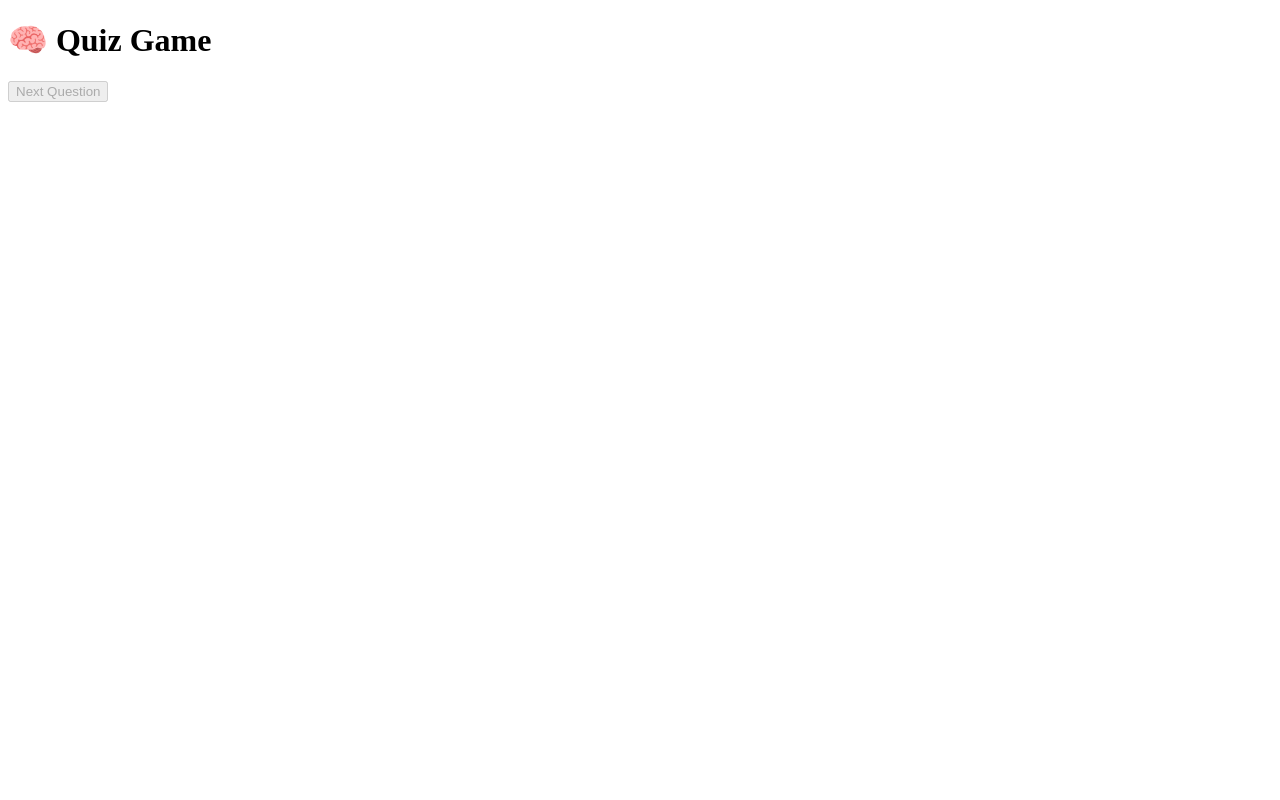
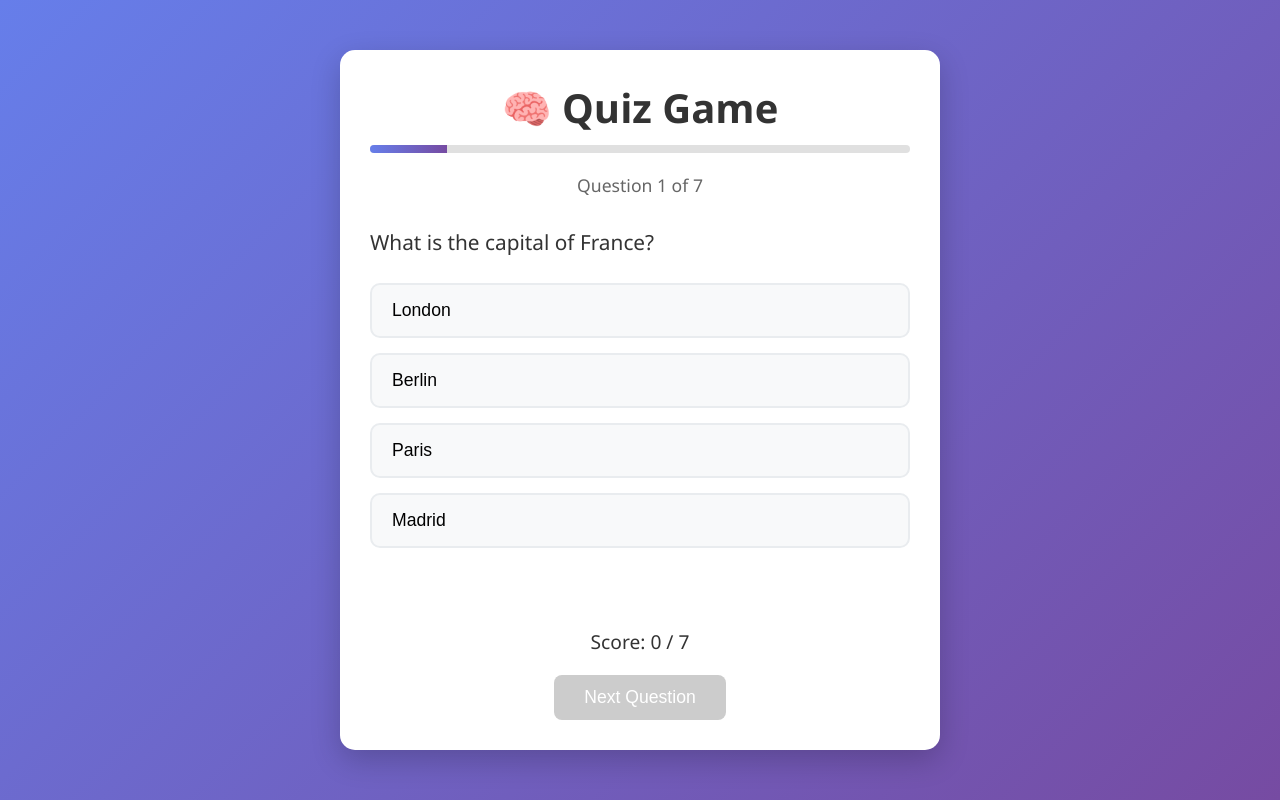
Before and after one commit to Elochiblog/Quiz-Game, a plain HTML site: page index.html in a window 1280 px wide. Drawn offline with Linux system fonts and the light colour scheme; the site is published under a folder, as on GitHub Pages, so addresses that start at the root find nothing.

Commit message:
first commit

```diff
--- a/index.html
+++ b/index.html
@@ -4,7 +4,7 @@
     <meta charset="UTF-8">
     <meta name="viewport" content="width=device-width, initial-scale=1.0">
     <title>Quiz Game</title>
-    <link rel="stylesheet" href="/style.css"></link>
+    <link rel="stylesheet" href="styles/style.css"></link>
 
 </head>
 <body>
@@ -36,6 +36,6 @@
         </div>
     </div>
 
-    <script src="/script.js"></script>
+    <script src="script/script.js"></script>
 </body>
 </html>
```
Also changed, not shown: script/script.js (renamed from script.js), styles/style.css (renamed from style.css).
